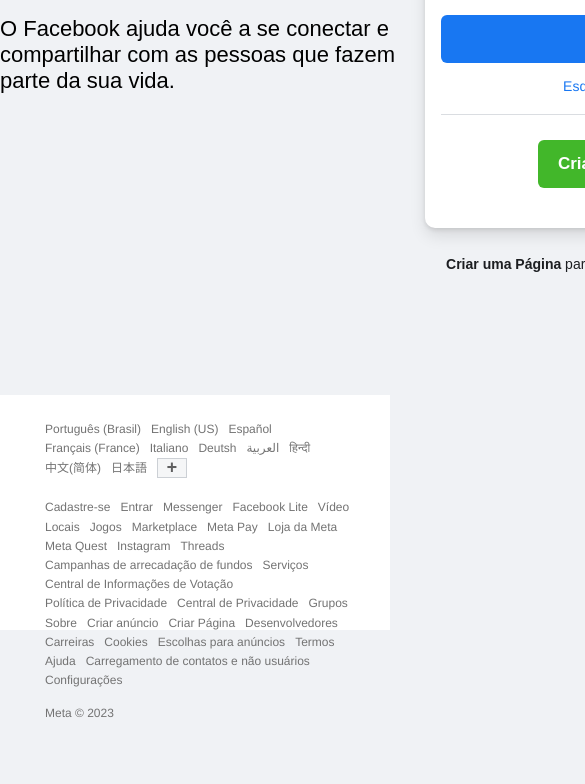
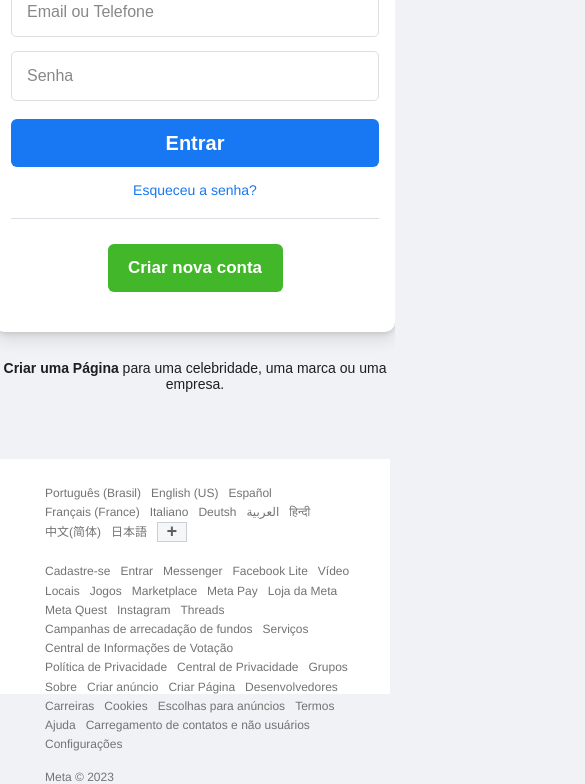
Before and after one commit to TiagoBatixta/Site_Facebook, a plain HTML site: page index.html in a window 390 px wide. Shown: the part 260-1044 px from the top of the page, 585 px wide, since content can reach past the window. Before the commit the page ends 980 px from the top, so only its background shows below. Drawn offline with Linux system fonts and the light colour scheme.

Commit message:
Pagina Facebook 1.2 - Media query

```diff
--- a/CSS/index.css
+++ b/CSS/index.css
@@ -221,3 +221,20 @@ footer hr {
     margin-bottom: 10px;
     padding-left: 10px;
 }
+
+@media (max-width: 900px){
+    section{
+        flex-direction: column;
+        margin-top: -38px;
+        /* align-items: center; */
+        padding-top: 0px;
+    }
+    section div{
+        align-items: center;
+    }
+    section div p{
+        width: 400px;
+        text-align: center;
+        /* margin-bottom: 20px; */
+    }
+}
```
